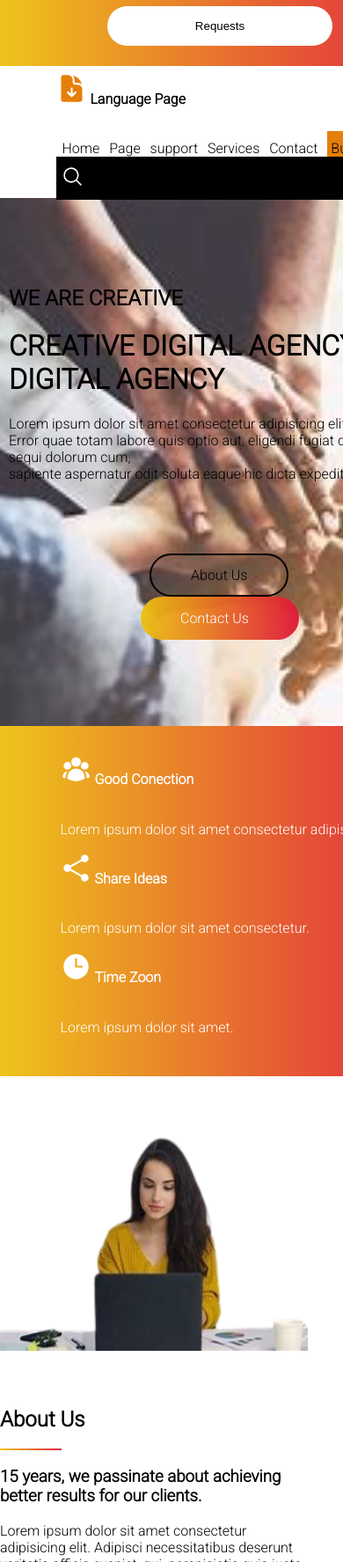
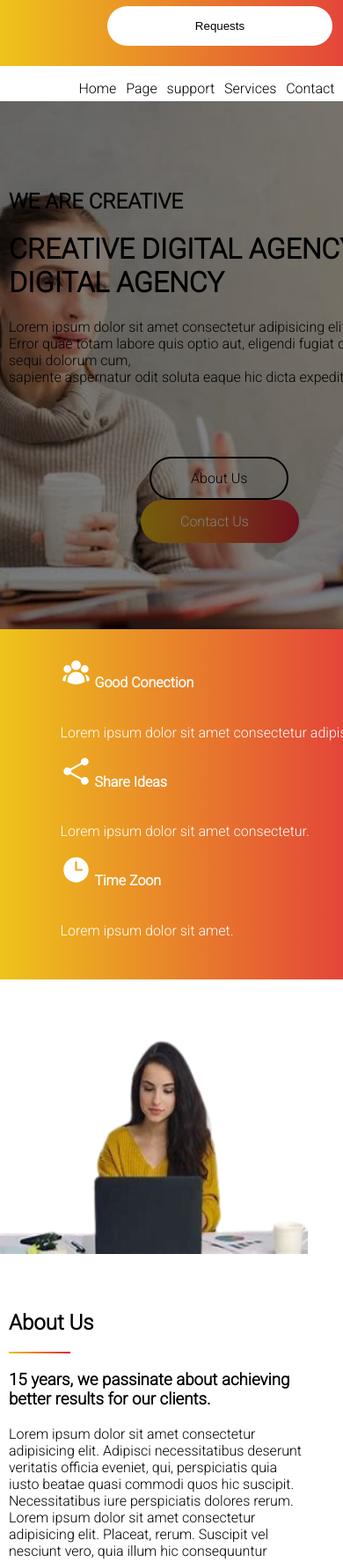
Before and after one commit to ShakibaHaidari/Codsoft-intership-1, a plain HTML site: page index.html in a window 390 px wide. Shown: the part 225-2000 px from the top of the page at 88% size. Drawn offline with Linux system fonts and the light colour scheme.

Commit message:
new commits

```diff
--- a/responsive.css
+++ b/responsive.css
@@ -1,4 +1,4 @@
-@media (max-width: 600px) {
+@media (max-width: 500px) {
     body{
         margin:0;
         padding:0;
@@ -19,6 +19,7 @@
  margin-top: 10px;
 }
 .btn:hover{
+
     background-color:#df1738f3;
     cursor: pointer;
     color: #fff;
@@ -30,9 +31,9 @@
     background-color: #fff;
 }
 .navigation2{
-    display:grid;
-    grid-template-columns: repeat(2fr,2fr);
-    height: 150px;
+    display:flex;
+    /* grid-template-columns: repeat(2fr,2fr); */
+    height:40px;
 
 }
 .links a{
@@ -41,7 +42,8 @@
     color: black;
 }
 .links a:last-child{
-    padding: 10px 4px;
+    padding: 15px 4px;
+    display:none;
 }
 .link-1 a{
     text-decoration:none;
@@ -52,16 +54,31 @@
 
 }
 .head{
-    background-image: url(download.jpeg);
+    background-image: url(bg.webp);
     width: 100%;
     height: 600px;
     background-size: cover;
     background-position: center;
     background-repeat: none;
+    width:auto;
 }
 .title{
    padding-top:5rem;
    padding-left: 10px;
+}
+.icon-page{
+    margin-top: 8px;
+    color:#e67f09;
+    display:none;
+}
+.lanuage-page h4{
+    display:none;
+}
+.search-icon{
+    background-color: black;
+    color: #fff;
+    padding-top: 10px;
+    padding:3px 6px;
 }
 .blank{
     display: none;
@@ -73,7 +90,6 @@
    color:white;
    display: block;
    margin-top: 15px;
-
 }
 
 .link-btn{
@@ -91,6 +107,27 @@
     justify-content: space-around;
     padding-top: 30px;
     padding-bottom: 30px;
+}
+.texts p{
+    margin-left:10px;
+}
+.texts h2{
+    margin-left:10px;
+}
+.texts h3{
+    margin-left:10px;
+}
+.text-link{
+    margin-left:10px;
+}
+.line{
+    margin-left:10px;
+}
+
+.buttons{
+    margin-top: 17rem;
+    display:none;
+    padding-left: 7rem;
 }
 .container{
     display:grid;
--- a/style.css
+++ b/style.css
@@ -13,7 +13,8 @@ body{
     justify-content:space-around; */
 }
 .head{
-    background-image: url(download.jpeg);
+    background-image: url(bg.webp);
+    filter:brightness(0.5);
     width: 100%;
     height: 600px;
     background-size: cover;
```
Also changed, not shown: bg.webp (added).
